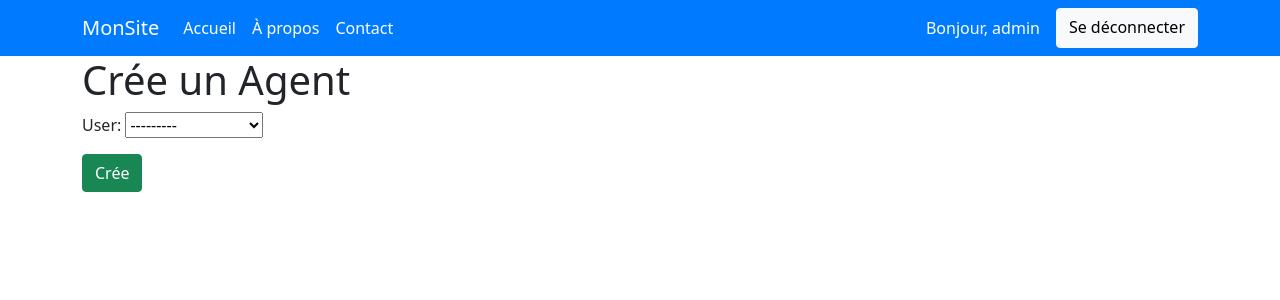
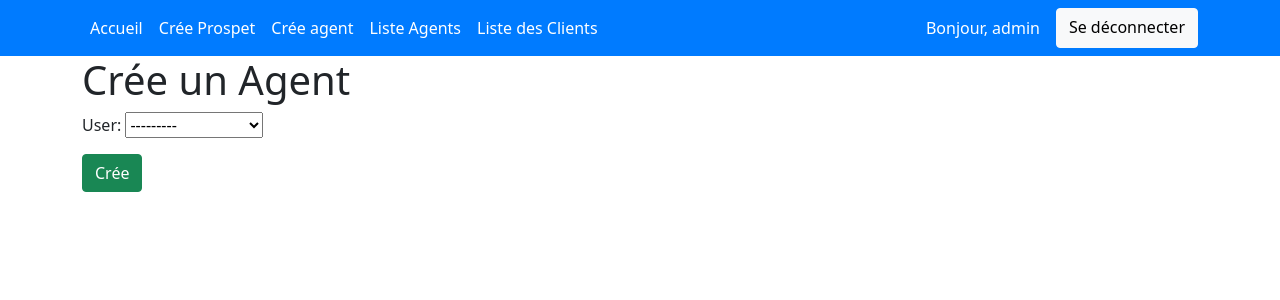
Before and after one commit to youcefpy/my_crm_pfa, a Django app: page /cree-agent/ in a window 1280 px wide. Shown: the top 300 px of the page. Run offline with Django 5.2, Linux system fonts and the light colour scheme; a user stored in the database is signed in; data comes from the database, SQL or seed files in the repository.

Commit message:
ajout des liens dans la navbar

```diff
--- a/crm_app/templates/navbar.html
+++ b/crm_app/templates/navbar.html
@@ -1,20 +1,31 @@
 <nav class="navbar navbar-expand-lg navbar-dark">
     <div class="container">
-        <a class="navbar-brand" href="#">MonSite</a>
+
         <button class="navbar-toggler" type="button" data-bs-toggle="collapse" data-bs-target="#navbarNav" aria-controls="navbarNav" aria-expanded="false" aria-label="Toggle navigation">
             {# <span class="navbar-toggler-icon"></span> #}
         </button>
         <div class="collapse navbar-collapse" id="navbarNav">
             <ul class="navbar-nav me-auto mb-2 mb-lg-0">
                 <li class="nav-item">
-                    <a class="nav-link active" aria-current="page" href="#">Accueil</a>
+                    <a class="nav-link active" aria-current="page" href="{% url 'index' %}">Accueil</a>
                 </li>
                 <li class="nav-item">
-                    <a class="nav-link" href="#">À propos</a>
+                    <a class="nav-link" href="{% url 'create_lead' %}">Crée Prospet</a>
                 </li>
+                {% if request.user.is_authenticated %}
+                    {% if request.user.is_superuser %}
+                        <li class="nav-item">
+                            <a class="nav-link" href="{% url 'create_agent' %}">Crée agent</a>
+                        </li>
+                        <li class="nav-item">
+                            <a class="nav-link" href="{% url 'list_agents' %}">Liste Agents</a>
+                        </li>
+                    {% endif %}
+                {% endif %}
                 <li class="nav-item">
-                    <a class="nav-link" href="#">Contact</a>
+                    <a class="nav-link" href="{% url 'list_client' %}">Liste des Clients</a>
                 </li>
+
             </ul>
             <div class="d-flex">
                 {% if request.user.is_authenticated %}
```
